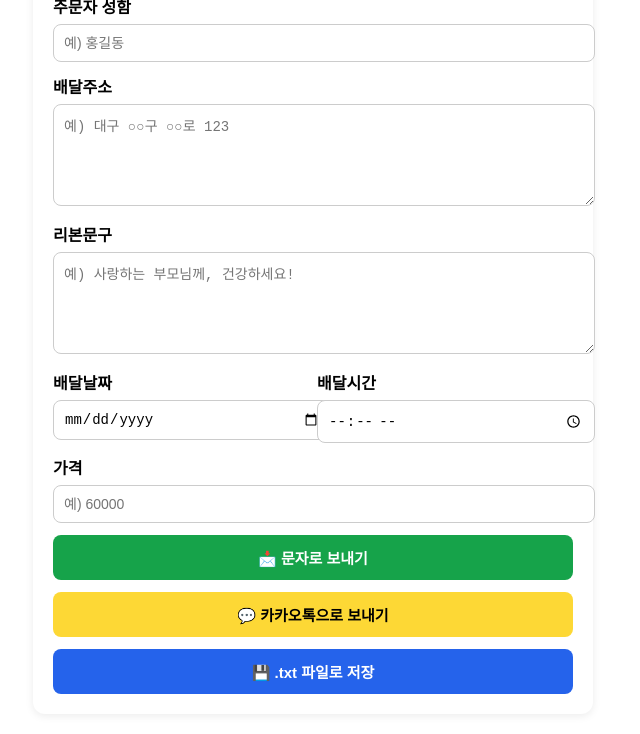
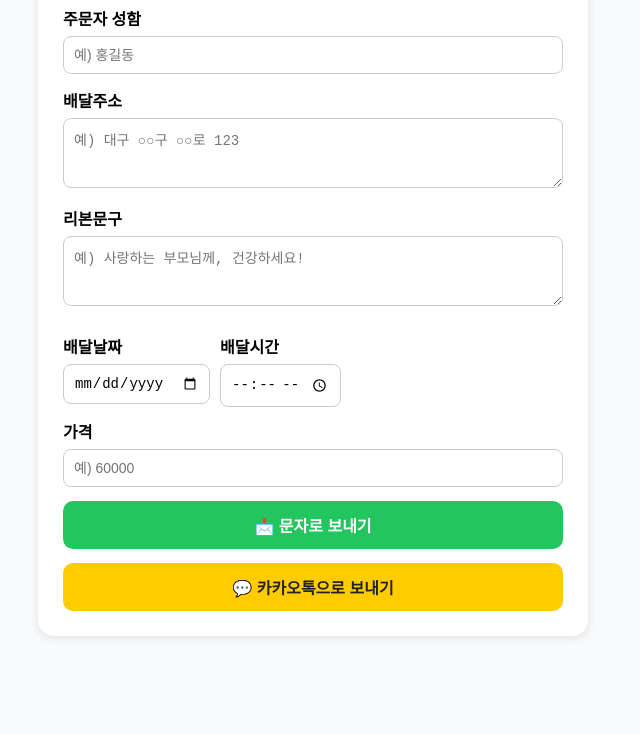
Before and after one commit to kj97742777-dot/flower_order, a plain HTML site: page index.html in a window 1280 px wide. Shown: the part 88-822 px from the top of the page, without its empty margins (327-967 px from the left). After the commit the page ends 800 px from the top, so only its background shows below. Drawn offline with Linux system fonts and the light colour scheme.

Commit message:
Add files via upload

```diff
--- a/index.html
+++ b/index.html
@@ -1,109 +1,125 @@
 <!DOCTYPE html>
 <html lang="ko">
 <head>
-  <meta charset="UTF-8" />
-  <meta name="viewport" content="width=device-width, initial-scale=1" />
+  <meta charset="UTF-8">
+  <meta name="viewport" content="width=device-width, initial-scale=1">
   <title>꽃배달 주문서</title>
   <style>
-    body { font-family:sans-serif; background:#ffffff; margin:0; padding:20px; }
-    .box { max-width:520px; margin:auto; background:#fff; padding:20px; border-radius:12px; box-shadow:0 2px 8px rgba(0,0,0,.08); }
-    h1 { margin-top:0; font-size:20px; text-align:center; }
-    label { font-weight:600; display:block; margin-top:12px; }
-    input, textarea { width:100%; padding:10px; border:1px solid #ccc; border-radius:8px; margin-top:6px; font-size:14px; }
-    textarea { min-height:80px; resize:vertical; }
-    .row { display:flex; gap:8px; }
-    .row > * { flex:1; }
-    .btn { margin-top:12px; width:100%; padding:12px; font-size:15px; font-weight:bold; border:0; border-radius:8px; cursor:pointer; }
-    .sms { background:#16a34a; color:#fff; }
-    .kakao { background:#fdd835; }
-    .save { background:#2563eb; color:#fff; }
-    .copymsg { font-size:13px; color:green; margin-top:6px; display:none; text-align:center; }
+    body {
+      font-family: 'Arial', sans-serif;
+      background: #f9fafb;
+      margin: 0;
+      padding: 20px;
+    }
+    .box {
+      max-width: 500px;
+      margin: auto;
+      background: #fff;
+      padding: 25px;
+      border-radius: 16px;
+      box-shadow: 0 2px 10px rgba(0,0,0,.1);
+    }
+    h1 {
+      font-size: 20px;
+      text-align: center;
+      margin-top: 0;
+      margin-bottom: 20px;
+    }
+    h1 span {
+      color: #ff6699;
+      margin-right: 6px;
+    }
+    label {
+      font-weight: 600;
+      display: block;
+      margin-top: 14px;
+    }
+    input, textarea {
+      width: 100%;
+      padding: 10px;
+      border: 1px solid #ccc;
+      border-radius: 8px;
+      margin-top: 6px;
+      font-size: 14px;
+      box-sizing: border-box;
+    }
+    textarea {
+      min-height: 70px;
+      resize: vertical;
+    }
+    .row {
+      display: flex;
+      gap: 10px;
+      margin-top: 10px;
+    }
+    .row input {
+      flex: 1;
+    }
+    .price {
+      margin-top: 12px;
+    }
+    .btn {
+      width: 100%;
+      padding: 12px;
+      margin-top: 14px;
+      border: none;
+      border-radius: 10px;
+      font-size: 16px;
+      font-weight: bold;
+      cursor: pointer;
+    }
+    .btn.sms {
+      background: #22c55e;
+      color: white;
+    }
+    .btn.sms:hover {
+      background: #16a34a;
+    }
+    .btn.kakao {
+      background: #ffcc00;
+      color: #222;
+    }
+    .btn.kakao:hover {
+      background: #e6b800;
+    }
+    a {
+      text-decoration: none;
+    }
   </style>
 </head>
 <body>
   <div class="box">
-    <h1>🌸 꽃배달 주문서</h1>
+    <h1><span>🌸</span>꽃배달 주문서</h1>
 
     <label>주문자 성함</label>
-    <input id="name" placeholder="예) 홍길동" />
+    <input type="text" placeholder="예) 홍길동">
 
     <label>배달주소</label>
-    <textarea id="addr" placeholder="예) 대구 ○○구 ○○로 123"></textarea>
+    <textarea placeholder="예) 대구 ○○구 ○○로 123"></textarea>
 
     <label>리본문구</label>
-    <textarea id="card" placeholder="예) 사랑하는 부모님께, 건강하세요!"></textarea>
+    <textarea placeholder="예) 사랑하는 부모님께, 건강하세요!"></textarea>
 
     <div class="row">
       <div>
         <label>배달날짜</label>
-        <input id="date" type="date" />
+        <input type="date">
       </div>
       <div>
         <label>배달시간</label>
-        <input id="time" type="time" />
+        <input type="time">
       </div>
     </div>
 
-    <label>가격</label>
-    <input id="price" placeholder="예) 60000" inputmode="numeric" />
+    <label class="price">가격</label>
+    <input type="number" placeholder="예) 60000">
 
-    <button class="btn sms" onclick="sendSMS()">📩 문자로 보내기</button>
-    <button class="btn kakao" onclick="openKakao()">💬 카카오톡으로 보내기</button>
-    <button class="btn save" onclick="downloadTxt()">💾 .txt 파일로 저장</button>
+    <button class="btn sms">📩 문자로 보내기</button>
 
-    <div id="copymsg" class="copymsg">메시지가 복사되었습니다. 카톡창에 붙여넣기 하세요!</div>
+    <!-- 카카오톡 채널 채팅 링크 연결 -->
+    <a href="http://pf.kakao.com/_tFhWn/chat" target="_blank">
+      <button type="button" class="btn kakao">💬 카카오톡으로 보내기</button>
+    </a>
   </div>
-
-<script>
-  const KAKAO_URL = "http://pf.kakao.com/_tFhWn/chat"; // 👉 본인 카톡 채널 주소로 교체
-  const SMS_TO = "01050731777"; // 👉 문자 받을 번호로 교체
-
-  function normalizePrice(raw) {
-    if (!raw) return "";
-    const digits = raw.replace(/[^\d]/g, "");
-    if (!digits) return "";
-    return digits.replace(/\B(?=(\d{3})+(?!\d))/g, ",") + "원";
-  }
-
-  function buildText() {
-    const name = document.getElementById('name').value.trim();
-    const addr = document.getElementById('addr').value.trim();
-    const card = document.getElementById('card').value.trim();
-    const date = document.getElementById('date').value;
-    const time = document.getElementById('time').value;
-    const price = normalizePrice(document.getElementById('price').value.trim());
-
-    let txt = "🌸 꽃배달 주문 요청\n";
-    if (name) txt += "• 주문자 성함: " + name + "\n";
-    if (addr) txt += "• 배달주소: " + addr + "\n";
-    if (card) txt += "• 리본문구: " + card + "\n";
-    if (date || time) txt += "• 배달날짜: " + [date,time].filter(Boolean).join(" ") + "\n";
-    if (price) txt += "• 가격: " + price + "\n";
-    txt += "\n※ 확인 부탁드립니다.";
-    return txt;
-  }
-
-  function copyToClipboard(text) {
-    navigator.clipboard.writeText(text).then(()=>{
-      const el=document.getElementById('copymsg');
-      el.style.display="block";
-      setTimeout(()=>el.style.display="none",2000);
-    });
-  }
-
-  function sendSMS() {
-    const txt = buildText();
-    const smsUrl = `sms:${SMS_TO}?&body=${encodeURIComponent(txt)}`;
-    window.location.href = smsUrl;
-  }
-
-  function openKakao() {
-    copyToClipboard(buildText());
-    window.open(KAKAO_URL,"_blank");
-  }
-
-
-  }
-</script>
 </body>
 </html>
```
